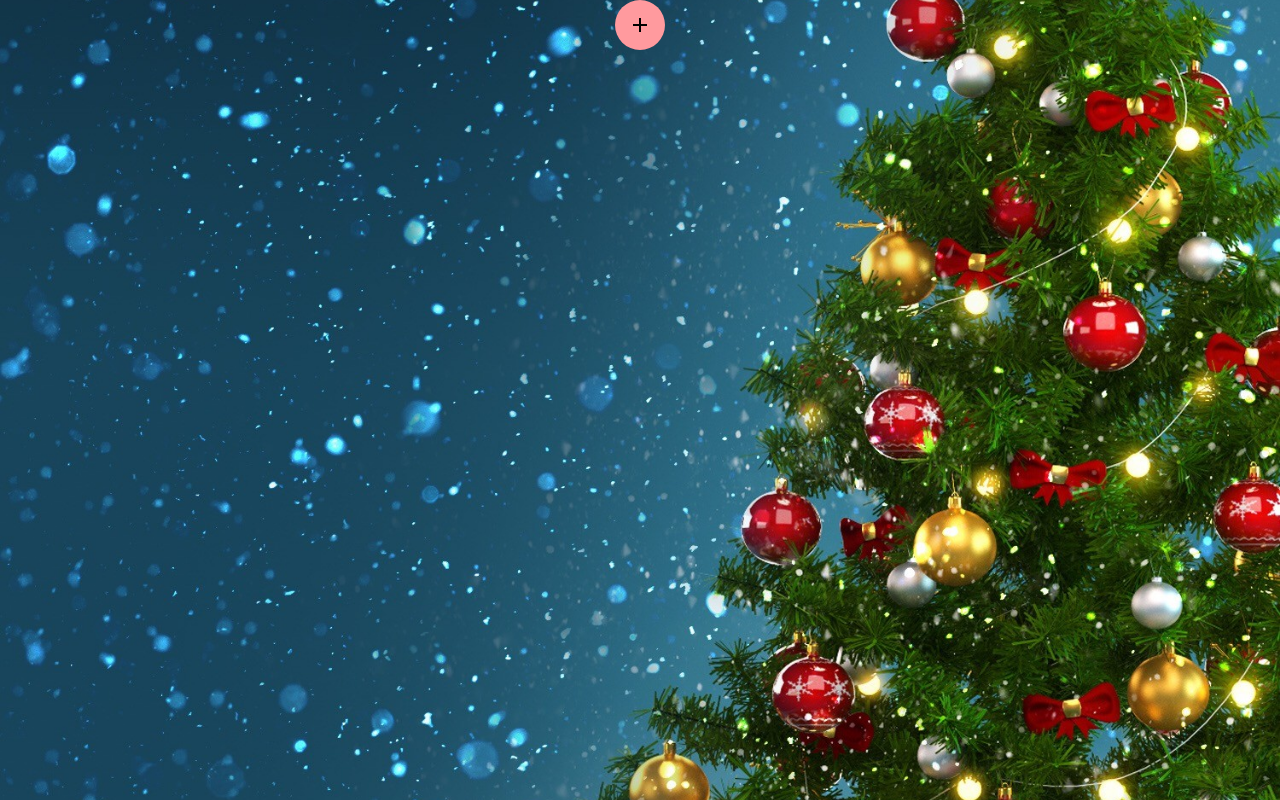
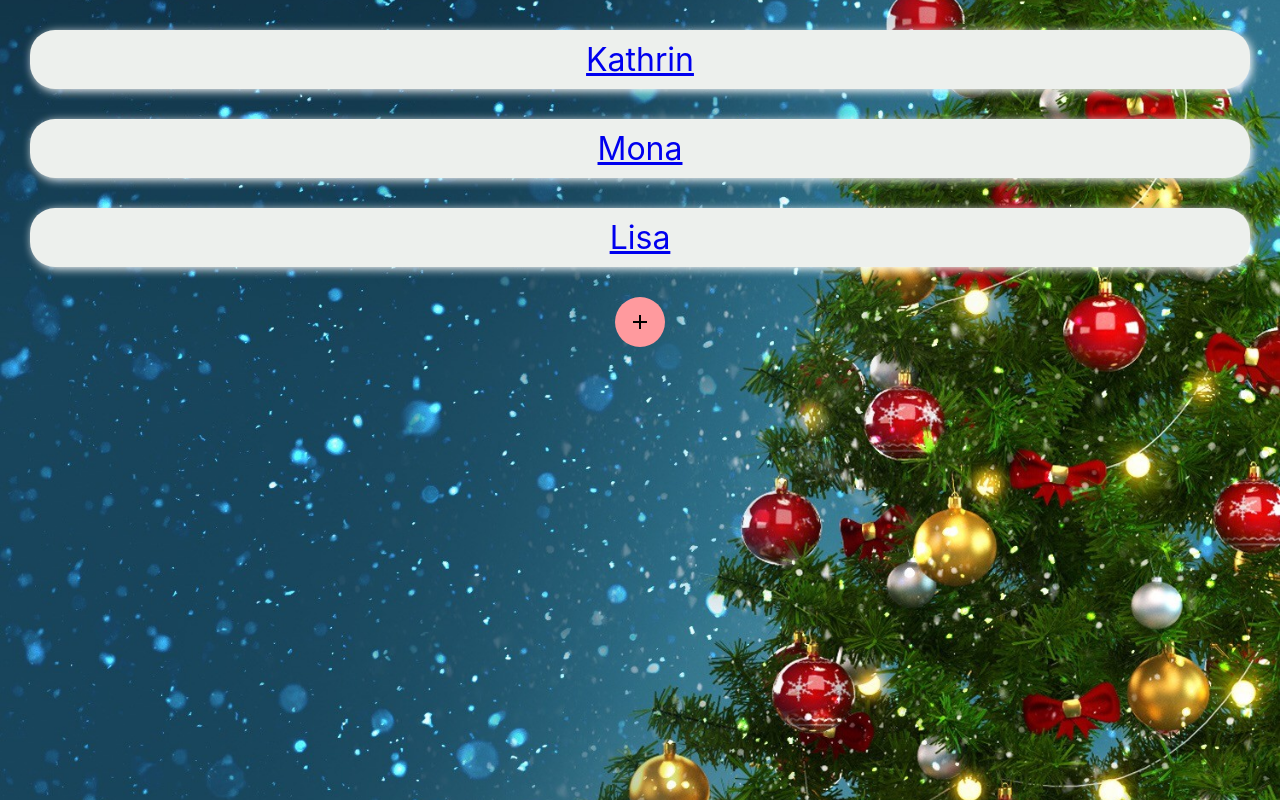
Before and after one commit to kschmitz123/wuensch-dir-was, a React (Create React App) app: page / in a window 1280 px wide. Built offline with nearby package versions, Linux system fonts and the light colour scheme.

Commit message:
Add api request

```diff
--- /dev/null
+++ b/src/api/lists.js
@@ -0,0 +1,6 @@
+// eslint-disable-next-line
+export async function getLists() {
+  const response = await fetch('http://localhost:5000/lists');
+  const lists = await response.json();
+  return lists;
+}
--- a/src/components/WishListItem.js
+++ b/src/components/WishListItem.js
@@ -11,16 +11,16 @@ const Container = styled.div`
   border-radius: 25px;
   box-shadow: 2px 2px 10px 0px white;
 `;
-export default function WishListItem({ title }) {
+export default function WishListItem({ name }) {
   return (
     <>
-      <Link to={`/wishlist/${title}`}>
-        <Container>{title}</Container>
+      <Link to={`/wishlist/${name}`}>
+        <Container>{name}</Container>
       </Link>
     </>
   );
 }
 
 WishListItem.propTypes = {
-  title: PropTypes.string.isRequired,
+  name: PropTypes.string.isRequired,
 };
--- a/src/pages/Welcome.js
+++ b/src/pages/Welcome.js
@@ -21,7 +21,11 @@ const Container = styled.div`
 const Welcome = () => {
   return (
     <Container>
-      <WishListItems />
+      <WishListItems>
+        <WishListItem name="Kathrin" />
+        <WishListItem name="Mona" />
+        <WishListItem name="Lisa" />
+      </WishListItems>
       <NavLink to="/add">
         <svg
           xmins="http://www.w3.org/2000/svg"
```
